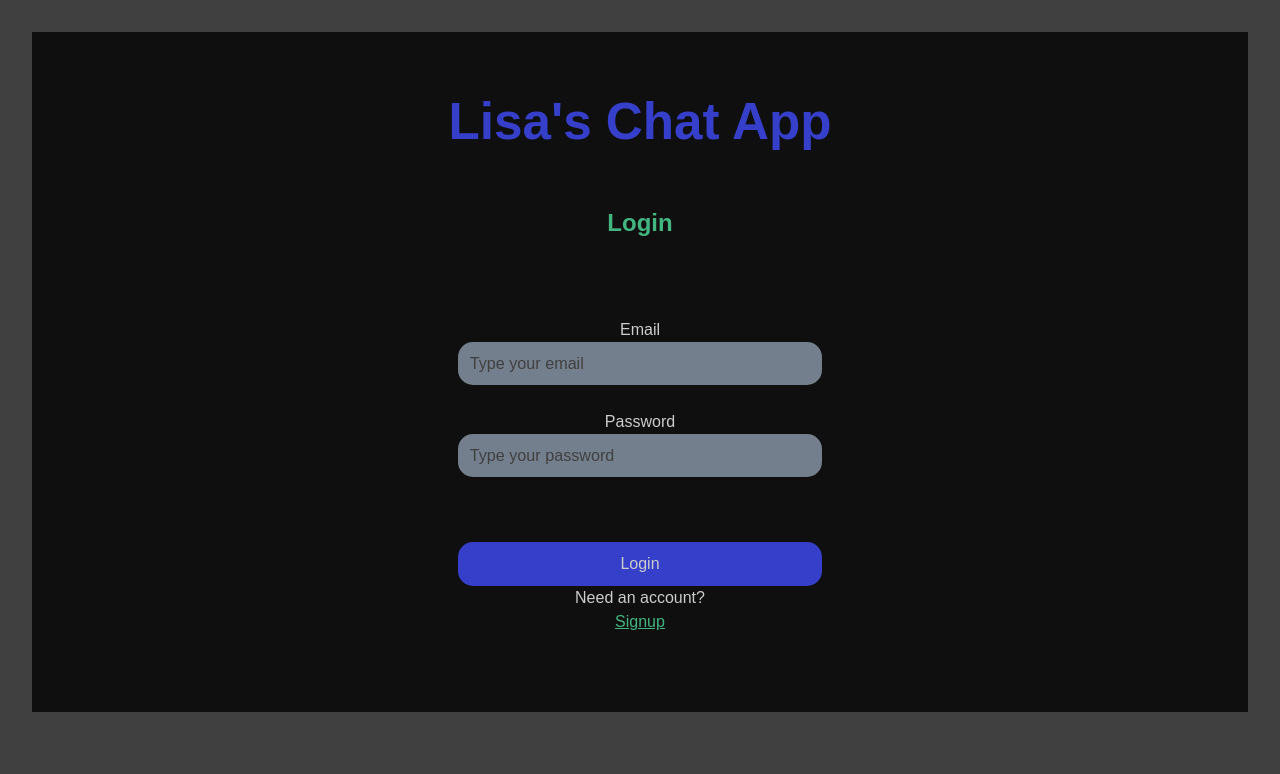
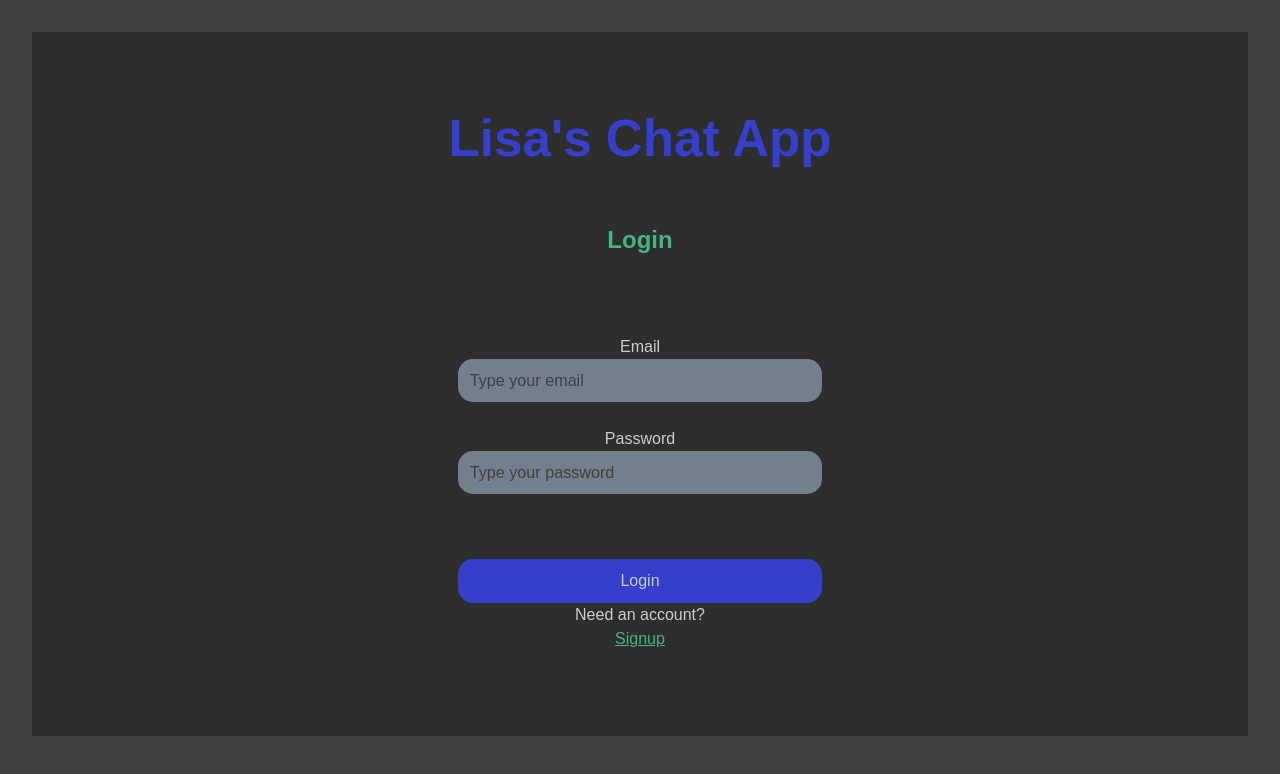
Before and after one commit to Lisa-Fink/Chat-App, a React (Vite) app in the folder chat-app-client/: page / in a window 1280 px wide. Shown: the top 774 px of the page. Built offline with nearby package versions, Linux system fonts and the light colour scheme; a web font is replaced by a local one.

Commit message:
Update layout for grid/heights to display without gaps with smaller window sizes

```diff
--- a/chat-app-client/src/App.css
+++ b/chat-app-client/src/App.css
@@ -4,16 +4,18 @@
   margin: 0 auto;
   padding: 2rem;
   text-align: center;
-  min-height: 100%;
 }
 
 .container {
   display: grid;
-  max-height: 880px;
-  background-color: hsl(0, 0%, 6%);
+  height: 88vh;
+  min-height: 600px;
+  max-height: 820px;
+  background-color: var(--medium-grey2);
   align-items: stretch;
   justify-items: stretch;
-  grid-template-columns: 1fr 2fr 6fr 2fr;
+  grid-template-columns: 1.1fr 2fr 6fr 2fr;
+  grid-template-rows: 2fr 1fr 14fr 0.8fr;
 }
 
 .thin-scroll {
--- a/chat-app-client/src/styles/Channels.css
+++ b/chat-app-client/src/styles/Channels.css
@@ -7,6 +7,7 @@
   font-size: 105%;
   overflow-x: hidden;
   overflow-y: auto;
+  height: 100%;
 }
 
 .channels li {
@@ -45,6 +46,7 @@
 }
 
 .server-menu {
+  grid-area: 4/2/5/3;
   display: flex;
   justify-content: center;
   align-items: center;
--- a/chat-app-client/src/styles/Chat.css
+++ b/chat-app-client/src/styles/Chat.css
@@ -1,10 +1,10 @@
 .chat-container {
-  grid-area: 3/3/6/4;
+  grid-area: 3/3/5/4;
   display: flex;
   flex-direction: column;
   justify-content: space-between;
-  min-height: 70vh;
-  max-height: 74vh;
+  background-color: var(--medium-grey2);
+  min-height: 100%;
 }
 .chat {
   flex-shrink: 1;
@@ -13,8 +13,6 @@
   /* min-width: 400px; */
   background-color: var(--medium-grey2);
   overflow-y: auto;
-  max-height: 62vh;
-  min-height: 10vh;
   color: var(--light-text);
   text-align: left;
   /* scrollbar */
--- a/chat-app-client/src/styles/Header.css
+++ b/chat-app-client/src/styles/Header.css
@@ -9,6 +9,7 @@
   font-weight: bold;
   grid-area: 1/1/2/5;
   box-sizing: border-box;
+  height: 100%;
 }
 
 .header h1 {
--- a/chat-app-client/src/styles/Menu.css
+++ b/chat-app-client/src/styles/Menu.css
@@ -2,7 +2,7 @@
   background-color: var(--dark-grey2);
   grid-area: 2/3/3/5;
   width: 100%;
-  max-height: 42px;
+  height: 100%;
   display: flex;
   align-items: center;
   justify-content: space-between;
--- a/chat-app-client/src/styles/Servers.css
+++ b/chat-app-client/src/styles/Servers.css
@@ -1,14 +1,13 @@
 .servers {
   background-color: var(--dark-grey);
   padding: 2%;
-  max-height: 720px;
-  min-width: 100px;
+  height: 100%;
   display: flex;
   flex-direction: column;
   align-items: center;
   justify-content: flex-start;
   gap: 18px;
-  grid-area: 2/1/6/2;
+  grid-area: 2/1/5/2;
   overflow-y: scroll;
   /* no scrollbar */
   /* Firefox */
--- a/chat-app-client/src/styles/Users.css
+++ b/chat-app-client/src/styles/Users.css
@@ -1,7 +1,8 @@
 .users {
-  grid-area: 3/4/6/5;
+  grid-area: 3/4/5/5;
   background-color: var(--medium-grey);
   font-size: 105%;
+  height: 100%;
 }
 
 .users ul {
```
